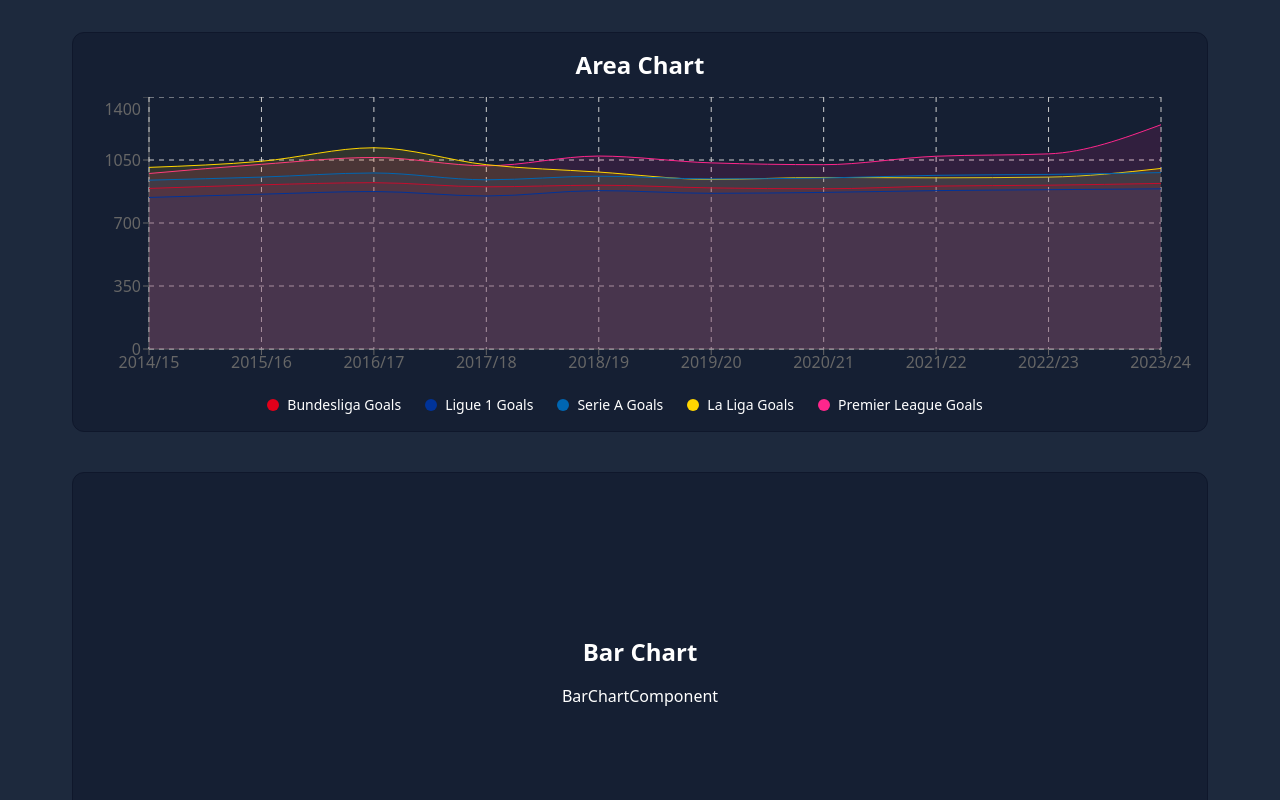
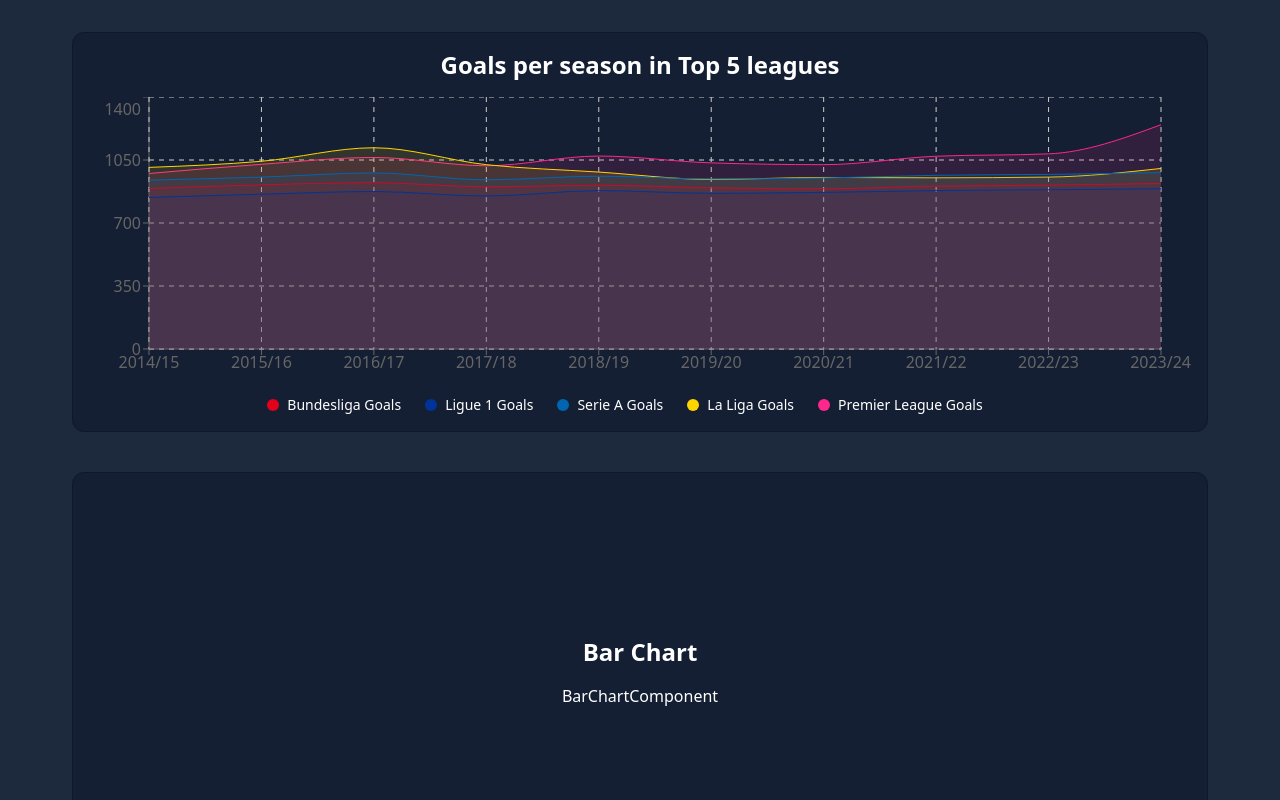
Before and after one commit to dean-tunbridge/rechart-project, a React (Vite) app: page / in a window 1280 px wide. Shown: the top 800 px of the page. Built offline with nearby package versions, Linux system fonts and the light colour scheme.

Commit message:
rename chart

```diff
--- a/src/App.jsx
+++ b/src/App.jsx
@@ -8,8 +8,8 @@ function App() {
   return (
     <>
       <div className="flex min-h-screen flex-col items-center justify-center px-4 md:px-8 xl:px-10">
-        <div className="grid  w-full gap-10 max-w-[1400px]">
-          <GridItem title="Area Chart">
+        <div className="grid w-full gap-10 max-w-[1400px]">
+          <GridItem title="Goals per season in Top 5 leagues">
             <AreaChartComponent />
           </GridItem>
           <GridItem title="Bar Chart">
```
